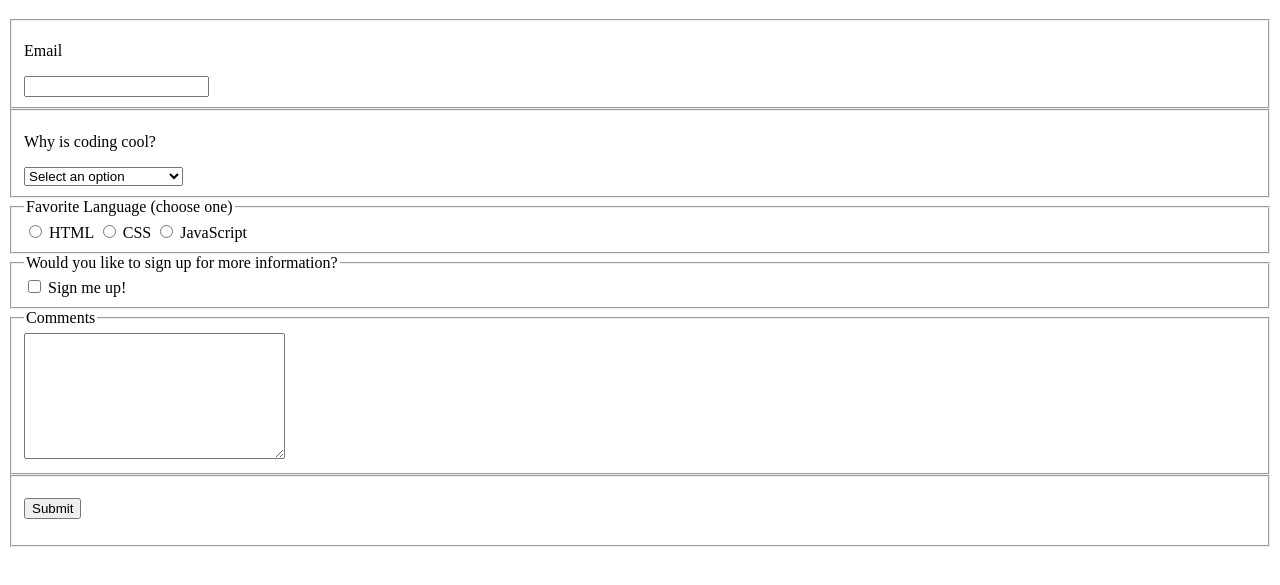
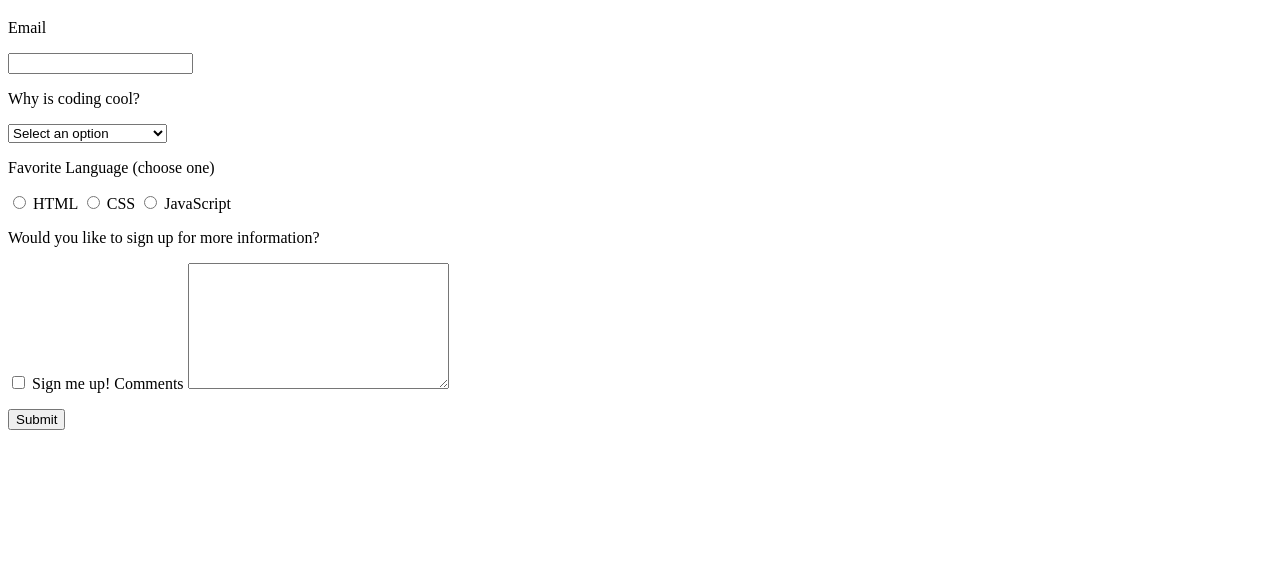
Before and after one commit to danhahn17/m1-0323-code-solutions, a website: page html-forms/index.html in a window 1280 px wide. Shown: the part 61-646 px from the top of the page. Drawn offline with Linux system fonts and the light colour scheme.

Commit message:
Revised completed html-forms exercise.

```diff
--- a/html-forms/index.html
+++ b/html-forms/index.html
@@ -1,7 +1,3 @@
-<!--
-  Pretty sure I did something wrong - not 100% what exactly but I did want to get feedback before I looked at it again. :)
--->
-
 <!DOCTYPE html>
 <html>
   <head>
@@ -16,61 +12,47 @@
     </h1>
 
     <form>
-      <fieldset>
+
       <p>
         <label for="email">Email</label>
       </p>
       <input type="email" id="email" name="email" />
-      </fieldset>
-    </form>
 
-    <form>
-      <fieldset>
       <p>
         <label for="select">Why is coding cool?</label>
       </p>
       <select id="select" name="Why is Coding Cool?">
-          <option>Select an option</option>
-          <option>Because it's interesting</option>
-          <option>Because it's fun</option>
-          <option>Because it's powerful</option>
+        <option value="n/a">Select an option</option>
+        <option value="interesting">Because it's interesting</option>
+        <option value="fun">Because it's fun</option>
+        <option value="powerful">Because it's powerful</option>
       </select>
-      </fieldset>
-    </form>
 
-    <form>
-      <fieldset>
-        <legend>Favorite Language (choose one)</legend>
-        <input type="radio" id="language1" name="coding" value="language" />
+      <p>
+        Favorite Language (choose one)
+      </p>
+      <input type="radio" id="language1" name="coding" value="language1" />
       <label for="language1">HTML</label>
-        <input type="radio" id="language2" name="coding" value="language" />
+      <input type="radio" id="language2" name="coding" value="language2" />
       <label for="language2">CSS</label>
-        <input type="radio" id="language3" name="coding" value="language" />
+      <input type="radio" id="language3" name="coding" value="language3" />
       <label for="language3">JavaScript</label>
-      </fieldset>
-    </form>
 
-    <form>
-      <fieldset>
-        <legend>Would you like to sign up for more information?</legend>
+      <p>
+        Would you like to sign up for more information?
+      </p>
       <input type="checkbox" id="question" name="signMeUp" value="yes"/>
       <label for="question">Sign me up!</label>
-      </fieldset>
-    </form>
 
-    <form>
-      <fieldset>
-        <legend>Comments</legend>
+      <label>
+        Comments
+      </label>
       <textarea cols="30" rows="8"></textarea>
-      </fieldset>
-    </form>
 
-    <form>
-      <fieldset>
       <p>
         <input type="submit" value="Submit">
       </p>
-      </fieldset>
+
     </form>
 
   </body>
```
Lines whose indentation alone changed are shown as unchanged.
